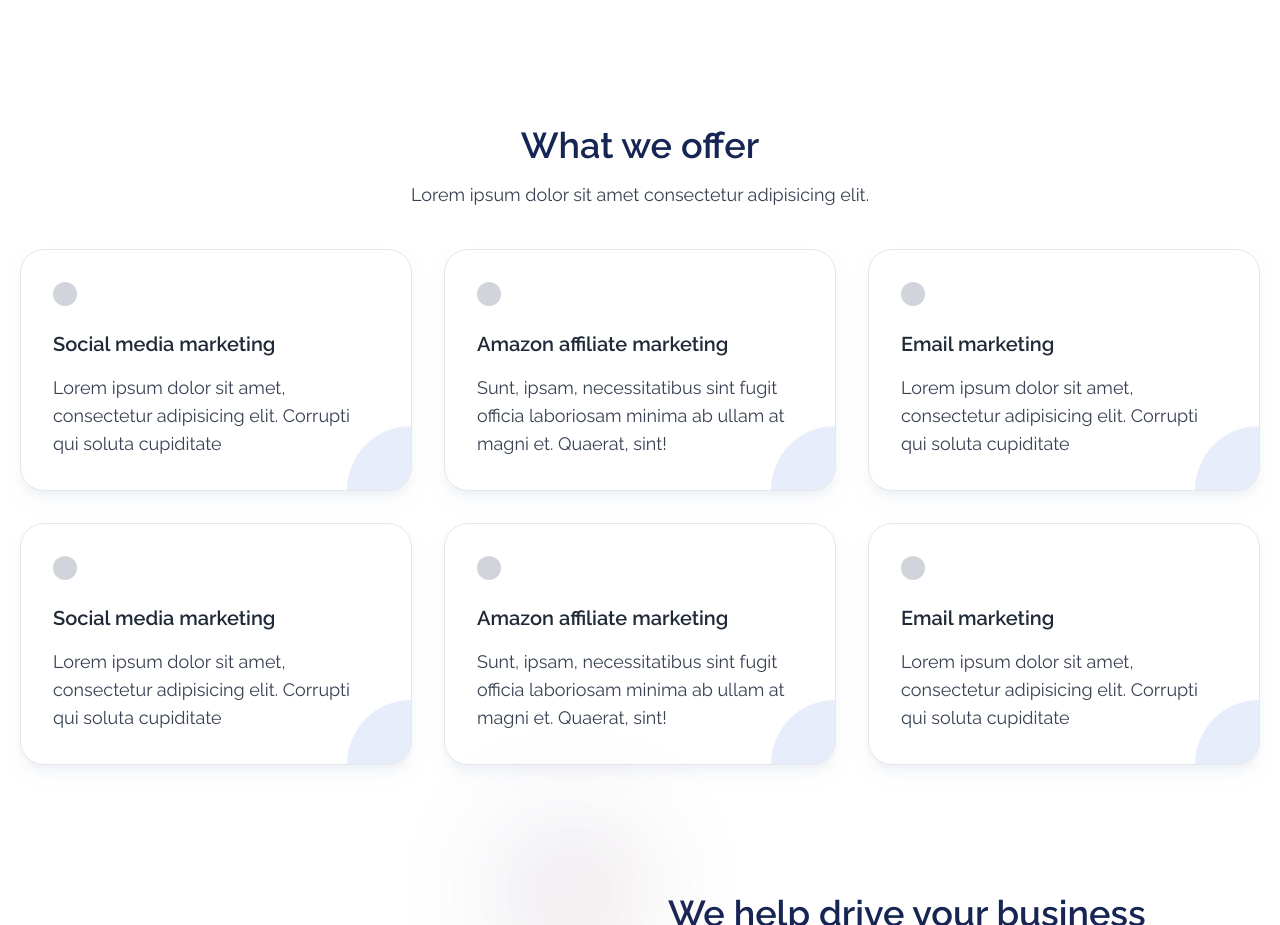
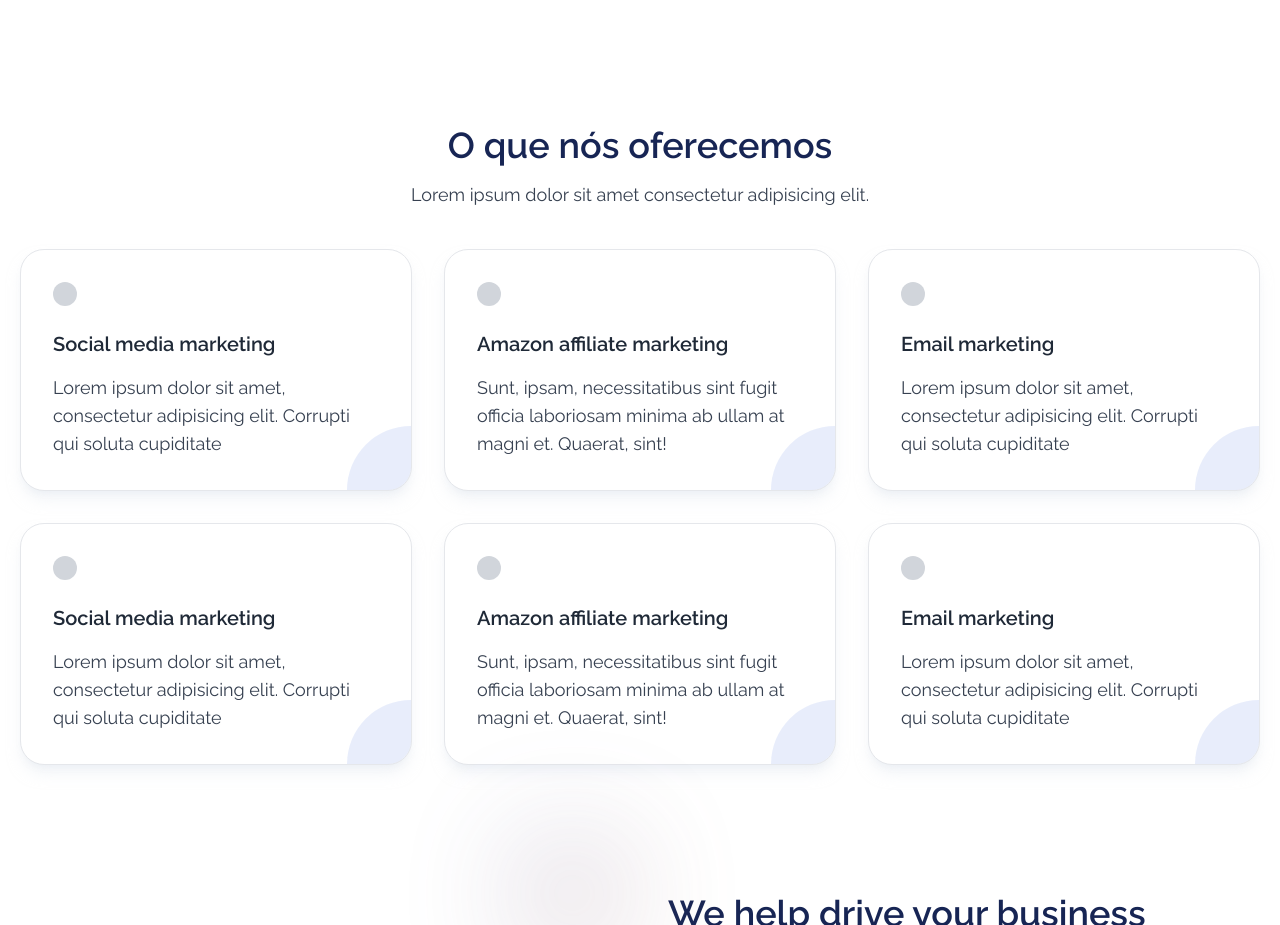
Before and after one commit to directorsilvaa/introti2, an Astro site: page / in a window 1280 px wide. Shown: the part 1281-2206 px from the top of the page. Built offline with nearby package versions, Linux system fonts and the light colour scheme; Astro itself is replaced by a stand-in of ours.

Commit message:
atulizar2

```diff
--- a/src/components/sections/Services.astro
+++ b/src/components/sections/Services.astro
@@ -19,7 +19,7 @@
     <Container className="space-y-10 md:sapce-y-12">
         <div class="text-center max-w-3xl mx-auto space-y-4">
             <Title>
-                What we offer
+                O que nós oferecemos
             </Title>
             <Paragraph>
                 Lorem ipsum dolor sit amet consectetur adipisicing elit.
```
